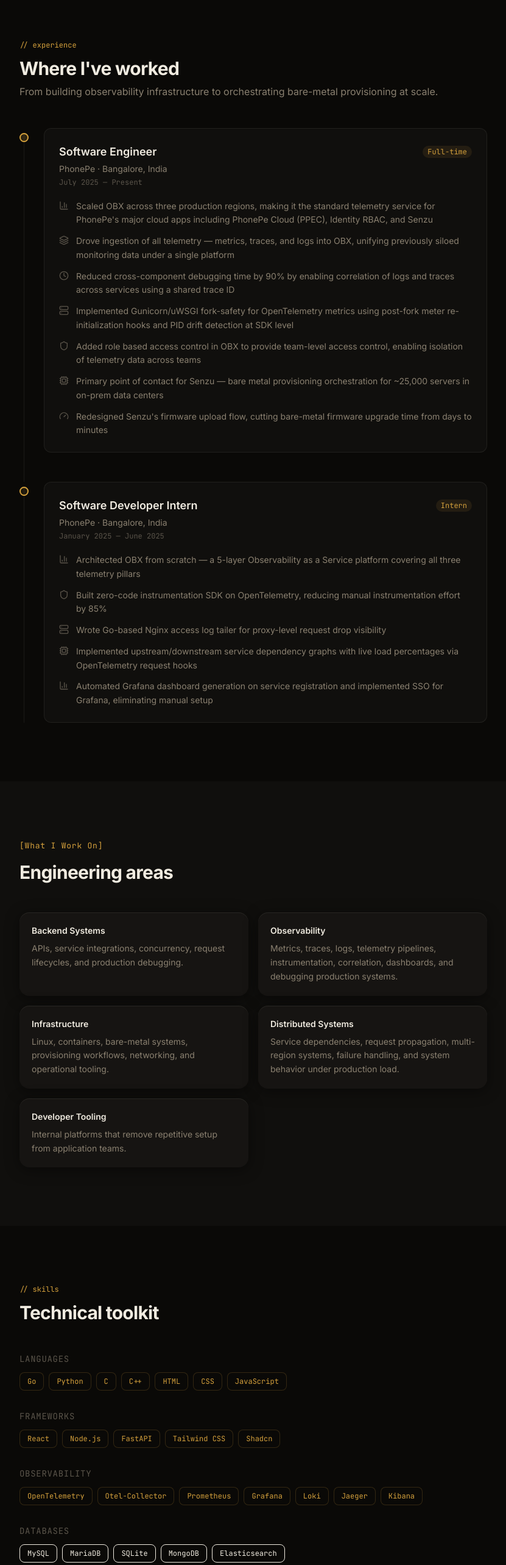
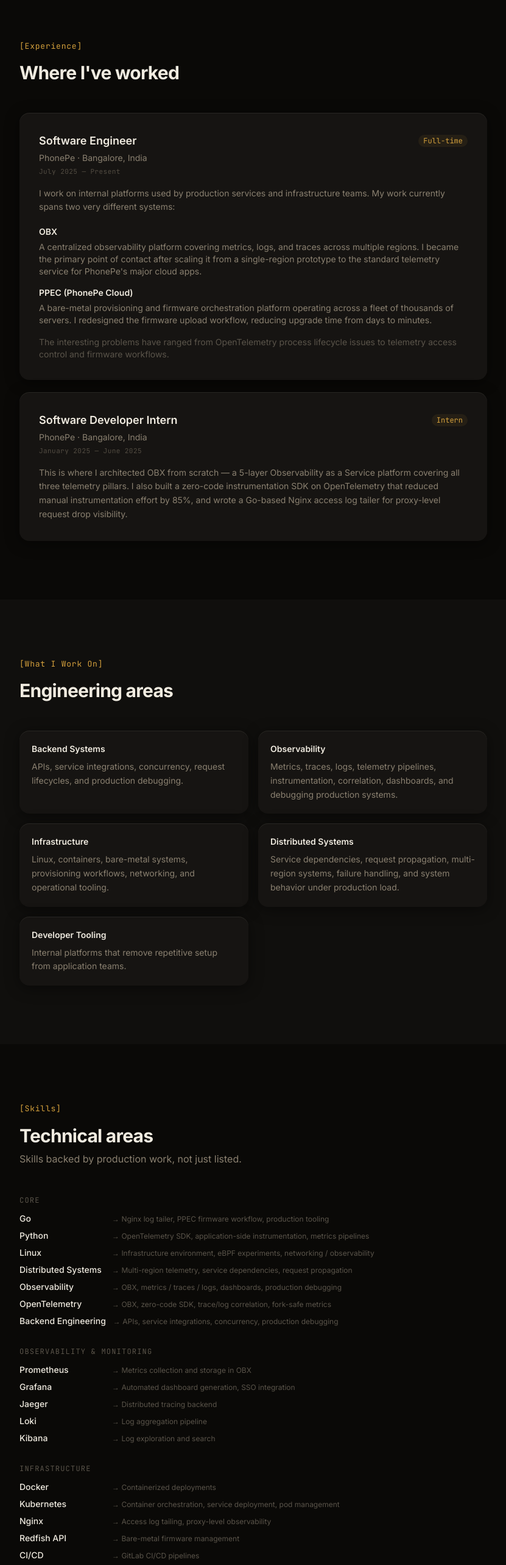
Before and after one commit to priyanshu2400/priyanshu-portfolio, a React (Vite) app: page / in a window 1280 px wide. Shown: the part 2405-4971 px from the top of the page at 61% size, without its empty margins (224-1055 px from the left). Built offline with nearby package versions, Linux system fonts and the light colour scheme.

Commit message:
content: refresh experience, skills, and case studies
Rename Senzu to PPEC (PhonePe Cloud) across all references.
Add Kubernetes to infrastructure skills. Simplify experience
paragraphs and restructure skills into evidence-backed tiers.

```diff
--- a/src/components/Experience.jsx
+++ b/src/components/Experience.jsx
@@ -1,123 +1,5 @@
 import { motion } from 'framer-motion'
-import { Briefcase, Server, Shield, BarChart3, Cpu, Clock, Gauge, Layers } from 'lucide-react'
-
-const experiences = [
-    {
-        role: 'Software Engineer',
-        company: 'PhonePe',
-        location: 'Bangalore, India',
-        period: 'July 2025 — Present',
-        type: 'Full-time',
-        highlights: [
-            {
-                text: 'Scaled OBX across three production regions, making it the standard telemetry service for PhonePe\'s major cloud apps including PhonePe Cloud (PPEC), Identity RBAC, and Senzu',
-                icon: BarChart3,
-            },
-            {
-                text: 'Drove ingestion of all telemetry — metrics, traces, and logs into OBX, unifying previously siloed monitoring data under a single platform',
-                icon: Layers,
-            },
-            {
-                text: 'Reduced cross-component debugging time by 90% by enabling correlation of logs and traces across services using a shared trace ID',
-                icon: Clock,
-            },
-            {
-                text: 'Implemented Gunicorn/uWSGI fork-safety for OpenTelemetry metrics using post-fork meter re-initialization hooks and PID drift detection at SDK level',
-                icon: Server,
-            },
-            {
-                text: 'Added role based access control in OBX to provide team-level access control, enabling isolation of telemetry data across teams',
-                icon: Shield,
-            },
-            {
-                text: 'Primary point of contact for Senzu — bare metal provisioning orchestration for ~25,000 servers in on-prem data centers',
-                icon: Cpu,
-            },
-            {
-                text: 'Redesigned Senzu\'s firmware upload flow, cutting bare-metal firmware upgrade time from days to minutes',
-                icon: Gauge,
-            },
-        ],
-    },
-    {
-        role: 'Software Developer Intern',
-        company: 'PhonePe',
-        location: 'Bangalore, India',
-        period: 'January 2025 — June 2025',
-        type: 'Intern',
-        highlights: [
-            {
-                text: 'Architected OBX from scratch — a 5-layer Observability as a Service platform covering all three telemetry pillars',
-                icon: BarChart3,
-            },
-            {
-                text: 'Built zero-code instrumentation SDK on OpenTelemetry, reducing manual instrumentation effort by 85%',
-                icon: Shield,
-            },
-            {
-                text: 'Wrote Go-based Nginx access log tailer for proxy-level request drop visibility',
-                icon: Server,
-            },
-            {
-                text: 'Implemented upstream/downstream service dependency graphs with live load percentages via OpenTelemetry request hooks',
-                icon: Cpu,
-            },
-            {
-                text: 'Automated Grafana dashboard generation on service registration and implemented SSO for Grafana, eliminating manual setup',
-                icon: BarChart3,
-            },
-        ],
-    },
-]
-
-function ExperienceCard({ exp, index }) {
-    return (
-        <motion.div
-            initial={{ opacity: 0, y: 40 }}
-            whileInView={{ opacity: 1, y: 0 }}
-            viewport={{ once: true, margin: '-80px' }}
-            transition={{ duration: 0.6, delay: index * 0.15 }}
-            className="relative pl-8 sm:pl-10 pb-12 last:pb-0"
-        >
-            {/* Timeline line */}
-            <div className="absolute left-[7px] top-2 bottom-0 w-px bg-border" />
-
-            {/* Timeline dot */}
-            <div className={`absolute left-0 top-2 w-[15px] h-[15px] rounded-full border-2 ${exp.type === 'Full-time'
-                ? 'border-accent bg-accent-glow'
-                : 'border-amber bg-amber/10'
-                }`} />
-
-            {/* Content */}
-            <div className="bg-surface-raised border border-border rounded-xl p-6 hover:border-border/80 transition-all duration-300 group">
-                <div className="flex flex-col sm:flex-row sm:items-center sm:justify-between gap-1 mb-1">
-                    <h3 className="text-lg font-semibold text-text-primary group-hover:text-accent transition-colors">
-                        {exp.role}
-                    </h3>
-                    <span className={`text-xs font-mono px-2 py-0.5 rounded-full w-fit ${exp.type === 'Full-time'
-                        ? 'bg-accent/10 text-accent'
-                        : 'bg-amber/10 text-amber'
-                        }`}>
-                        {exp.type}
-                    </span>
-                </div>
-                <p className="text-sm text-text-secondary mb-1">
-                    {exp.company} · {exp.location}
-                </p>
-                <p className="text-xs font-mono text-text-muted mb-5">{exp.period}</p>
-
-                <ul className="space-y-3">
-                    {exp.highlights.map((h, i) => (
-                        <li key={i} className="flex items-start gap-3 text-sm text-text-secondary leading-relaxed">
-                            <h.icon size={16} className="text-text-muted mt-0.5 shrink-0" />
-                            <span>{h.text}</span>
-                        </li>
-                    ))}
-                </ul>
-            </div>
-        </motion.div>
-    )
-}
+import { ArrowRight } from 'lucide-react'
 
 export default function Experience() {
     return (
@@ -127,23 +9,94 @@
                     initial={{ opacity: 0, y: 20 }}
                     whileInView={{ opacity: 1, y: 0 }}
                     viewport={{ once: true }}
-                    transition={{ duration: 0.5 }}
+                    transition={{ type: 'spring', duration: 0.5, bounce: 0 }}
                     className="mb-12"
                 >
-                    <span className="text-xs font-mono text-accent mb-3 block">// experience</span>
-                    <h2 className="text-3xl font-bold text-text-primary tracking-tight">
+                    <span className="section-label">[Experience]</span>
+                    <h2
+                        className="text-3xl font-bold tracking-tight"
+                        style={{ color: 'var(--color-text-primary)', textWrap: 'balance' }}
+                    >
                         Where I've worked
                     </h2>
-                    <p className="text-text-secondary mt-2">
-                        From building observability infrastructure to orchestrating bare-metal provisioning at scale.
+                </motion.div>
+
+                {/* PhonePe — Full-time */}
+                <motion.div
+                    initial={{ opacity: 0, y: 30 }}
+                    whileInView={{ opacity: 1, y: 0 }}
+                    viewport={{ once: true, margin: '-60px' }}
+                    transition={{ type: 'spring', duration: 0.5, bounce: 0 }}
+                    className="card p-6 sm:p-8 mb-5"
+                >
+                    <div className="flex flex-col sm:flex-row sm:items-center sm:justify-between gap-1 mb-1">
+                        <h3 className="text-lg font-semibold" style={{ color: 'var(--color-text-primary)' }}>
+                            Software Engineer
+                        </h3>
+                        <span
+                            className="text-xs font-mono px-2 py-0.5 rounded-full w-fit"
+                            style={{ background: 'var(--color-accent-subtle)', color: 'var(--color-accent)' }}
+                        >
+                            Full-time
+                        </span>
+                    </div>
+                    <p className="text-sm mb-1" style={{ color: 'var(--color-text-secondary)' }}>
+                        PhonePe · Bangalore, India
+                    </p>
+                    <p className="arch-meta">July 2025 — Present</p>
+
+                    <p className="text-sm leading-relaxed mt-4" style={{ color: 'var(--color-text-secondary)', textWrap: 'pretty' }}>
+                        I work on internal platforms used by production services and infrastructure teams. My work currently spans two very different systems:
+                    </p>
+
+                    <div className="mt-4 space-y-3">
+                        <div>
+                            <span className="text-sm font-semibold" style={{ color: 'var(--color-text-primary)' }}>OBX</span>
+                            <p className="text-sm mt-1" style={{ color: 'var(--color-text-secondary)' }}>
+                                A centralized observability platform covering metrics, logs, and traces across multiple regions. I became the primary point of contact after scaling it from a single-region prototype to the standard telemetry service for PhonePe's major cloud apps.
+                            </p>
+                        </div>
+                        <div>
+                            <span className="text-sm font-semibold" style={{ color: 'var(--color-text-primary)' }}>PPEC (PhonePe Cloud)</span>
+                            <p className="text-sm mt-1" style={{ color: 'var(--color-text-secondary)' }}>
+                                A bare-metal provisioning and firmware orchestration platform operating across a fleet of thousands of servers. I redesigned the firmware upload workflow, reducing upgrade time from days to minutes.
+                            </p>
+                        </div>
+                    </div>
+
+                    <p className="text-sm mt-4" style={{ color: 'var(--color-text-muted)' }}>
+                        The interesting problems have ranged from OpenTelemetry process lifecycle issues to telemetry access control and firmware workflows.
                     </p>
                 </motion.div>
 
-                <div>
-                    {experiences.map((exp, i) => (
-                        <ExperienceCard key={i} exp={exp} index={i} />
-                    ))}
-                </div>
+                {/* PhonePe — Intern */}
+                <motion.div
+                    initial={{ opacity: 0, y: 30 }}
+                    whileInView={{ opacity: 1, y: 0 }}
+                    viewport={{ once: true, margin: '-60px' }}
+                    transition={{ type: 'spring', duration: 0.5, delay: 0.08, bounce: 0 }}
+                    className="card p-6 sm:p-8"
+                >
+                    <div className="flex flex-col sm:flex-row sm:items-center sm:justify-between gap-1 mb-1">
+                        <h3 className="text-lg font-semibold" style={{ color: 'var(--color-text-primary)' }}>
+                            Software Developer Intern
+                        </h3>
+                        <span
+                            className="text-xs font-mono px-2 py-0.5 rounded-full w-fit"
+                            style={{ background: 'rgba(212,160,60,0.08)', color: 'var(--color-accent)' }}
+                        >
+                            Intern
+                        </span>
+                    </div>
+                    <p className="text-sm mb-1" style={{ color: 'var(--color-text-secondary)' }}>
+                        PhonePe · Bangalore, India
+                    </p>
+                    <p className="arch-meta">January 2025 — June 2025</p>
+
+                    <p className="text-sm leading-relaxed mt-4" style={{ color: 'var(--color-text-secondary)', textWrap: 'pretty' }}>
+                        This is where I architected OBX from scratch — a 5-layer Observability as a Service platform covering all three telemetry pillars. I also built a zero-code instrumentation SDK on OpenTelemetry that reduced manual instrumentation effort by 85%, and wrote a Go-based Nginx access log tailer for proxy-level request drop visibility.
+                    </p>
+                </motion.div>
             </div>
         </section>
     )
--- a/src/components/Skills.jsx
+++ b/src/components/Skills.jsx
@@ -1,53 +1,52 @@
 import { motion } from 'framer-motion'
 
-const skillGroups = [
+const tiers = [
     {
-        label: 'Languages',
-        skills: ['Go', 'Python', 'C', 'C++', 'HTML', 'CSS', 'JavaScript'],
-        color: 'accent',
+        label: 'Core',
+        skills: [
+            { name: 'Go', evidence: 'Nginx log tailer, PPEC firmware workflow, production tooling' },
+            { name: 'Python', evidence: 'OpenTelemetry SDK, application-side instrumentation, metrics pipelines' },
+            { name: 'Linux', evidence: 'Infrastructure environment, eBPF experiments, networking / observability' },
+            { name: 'Distributed Systems', evidence: 'Multi-region telemetry, service dependencies, request propagation' },
+            { name: 'Observability', evidence: 'OBX, metrics / traces / logs, dashboards, production debugging' },
+            { name: 'OpenTelemetry', evidence: 'OBX, zero-code SDK, trace/log correlation, fork-safe metrics' },
+            { name: 'Backend Engineering', evidence: 'APIs, service integrations, concurrency, production debugging' },
+        ],
     },
     {
-        label: 'Frameworks',
-        skills: ['React', 'Node.js', 'FastAPI', 'Tailwind CSS', 'Shadcn'],
-        color: 'accent',
+        label: 'Observability & Monitoring',
+        skills: [
+            { name: 'Prometheus', evidence: 'Metrics collection and storage in OBX' },
+            { name: 'Grafana', evidence: 'Automated dashboard generation, SSO integration' },
+            { name: 'Jaeger', evidence: 'Distributed tracing backend' },
+            { name: 'Loki', evidence: 'Log aggregation pipeline' },
+            { name: 'Kibana', evidence: 'Log exploration and search' },
+        ],
     },
     {
-        label: 'Observability',
-        skills: ['OpenTelemetry', 'Otel-Collector', 'Prometheus', 'Grafana', 'Loki', 'Jaeger', 'Kibana'],
-        color: 'amber',
+        label: 'Infrastructure',
+        skills: [
+            { name: 'Docker', evidence: 'Containerized deployments' },
+            { name: 'Kubernetes', evidence: 'Container orchestration, service deployment, pod management' },
+            { name: 'Nginx', evidence: 'Access log tailing, proxy-level observability' },
+            { name: 'Redfish API', evidence: 'Bare-metal firmware management' },
+            { name: 'CI/CD', evidence: 'GitLab CI/CD pipelines' },
+            { name: 'Bare-metal systems', evidence: 'PPEC provisioning across 25K+ servers' },
+        ],
     },
     {
-        label: 'Databases',
-        skills: ['MySQL', 'MariaDB', 'SQLite', 'MongoDB', 'Elasticsearch'],
-        color: 'green',
-    },
-    {
-        label: 'DevOps & Infrastructure',
-        skills: ['Docker', 'Podman', 'GitLab CI/CD', 'Nginx', 'Redfish API', 'Azure Container Apps'],
-        color: 'green',
-    },
-    {
-        label: 'Tools & Concepts',
-        skills: ['Dify', 'RBAC', 'gRPC', 'REST APIs', 'Redis'],
-        color: 'amber',
+        label: 'Backend',
+        skills: [
+            { name: 'REST APIs', evidence: 'Service integrations, OBX API layer' },
+            { name: 'gRPC', evidence: 'Inter-service communication' },
+            { name: 'FastAPI', evidence: 'Python service backends' },
+            { name: 'Node.js', evidence: 'Application backends' },
+            { name: 'MySQL', evidence: 'Relational data storage' },
+            { name: 'Elasticsearch', evidence: 'Search and log indexing' },
+            { name: 'Redis', evidence: 'Caching layer' },
+        ],
     },
 ]
-
-function SkillTag({ skill, color }) {
-    const colorMap = {
-        accent: 'border-accent/20 text-accent hover:bg-accent/10',
-        amber: 'border-amber/20 text-amber hover:bg-amber/10',
-        green: 'border-green/20 text-green hover:bg-green/10',
-    }
-
-    return (
-        <span
-            className={`text-xs font-mono px-3 py-1.5 rounded-lg border bg-surface transition-all cursor-default ${colorMap[color]}`}
-        >
-            {skill}
-        </span>
-    )
-}
 
 export default function Skills() {
     return (
@@ -57,30 +56,52 @@
                     initial={{ opacity: 0, y: 20 }}
                     whileInView={{ opacity: 1, y: 0 }}
                     viewport={{ once: true }}
-                    transition={{ duration: 0.5 }}
+                    transition={{ type: 'spring', duration: 0.5, bounce: 0 }}
                     className="mb-12"
                 >
-                    <span className="text-xs font-mono text-accent mb-3 block">// skills</span>
-                    <h2 className="text-3xl font-bold text-text-primary tracking-tight">
-                        Technical toolkit
+                    <span className="section-label">[Skills]</span>
+                    <h2
+                        className="text-3xl font-bold tracking-tight"
+                        style={{ color: 'var(--color-text-primary)', textWrap: 'balance' }}
+                    >
+                        Technical areas
                     </h2>
+                    <p className="mt-2" style={{ color: 'var(--color-text-secondary)', textWrap: 'balance' }}>
+                        Skills backed by production work, not just listed.
+                    </p>
                 </motion.div>
 
                 <div className="space-y-8">
-                    {skillGroups.map((group, gi) => (
+                    {tiers.map((tier, ti) => (
                         <motion.div
-                            key={group.label}
+                            key={tier.label}
                             initial={{ opacity: 0, y: 20 }}
                             whileInView={{ opacity: 1, y: 0 }}
                             viewport={{ once: true }}
-                            transition={{ duration: 0.4, delay: gi * 0.08 }}
+                            transition={{ type: 'spring', duration: 0.4, delay: ti * 0.06, bounce: 0 }}
                         >
-                            <h3 className="text-sm font-mono text-text-muted mb-3 uppercase tracking-wider">
-                                {group.label}
+                            <h3
+                                className="text-xs font-mono mb-3 uppercase"
+                                style={{ color: 'var(--color-text-muted)', letterSpacing: '0.10em' }}
+                            >
+                                {tier.label}
                             </h3>
-                            <div className="flex flex-wrap gap-2">
-                                {group.skills.map((skill) => (
-                                    <SkillTag key={skill} skill={skill} color={group.color} />
+                            <div className="space-y-2">
+                                {tier.skills.map((skill) => (
+                                    <div key={skill.name} className="flex flex-col sm:flex-row sm:items-baseline gap-1 sm:gap-3">
+                                        <span
+                                            className="text-sm font-medium shrink-0"
+                                            style={{ color: 'var(--color-text-primary)', minWidth: 140 }}
+                                        >
+                                            {skill.name}
+                                        </span>
+                                        <span
+                                            className="text-xs"
+                                            style={{ color: 'var(--color-text-muted)' }}
+                                        >
+                                            → {skill.evidence}
+                                        </span>
+                                    </div>
                                 ))}
                             </div>
                         </motion.div>
```
